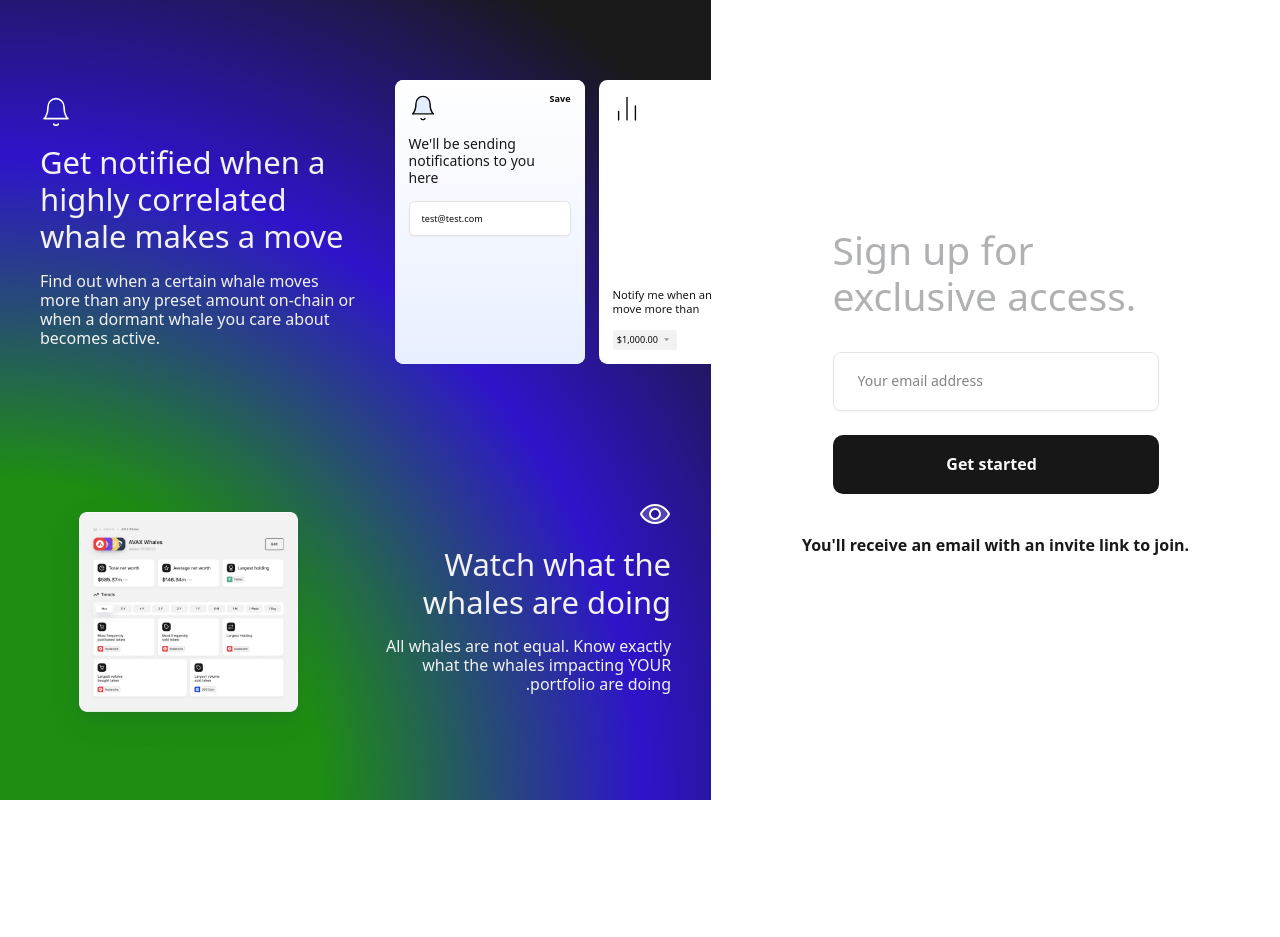
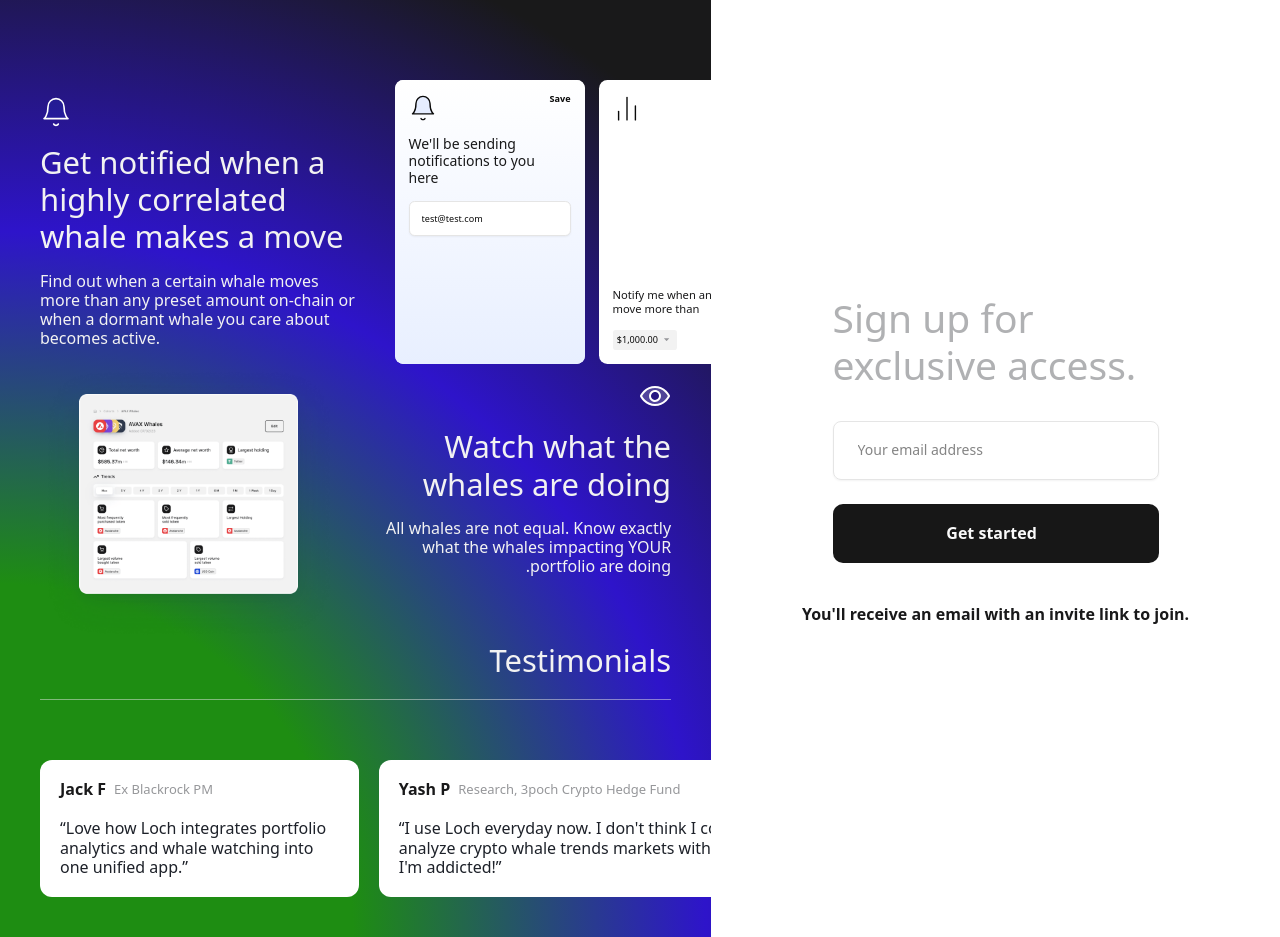
Before and after one commit to SuhelMakkad/sign-up-template, a Next.js app: page / in a window 1280 px wide. Before the commit the page ends 800 px from the top, so only its background shows below. Built offline with nearby package versions, Linux system fonts and the light colour scheme.

Commit message:
Add testimonial cards

```diff
--- a/app/page.tsx
+++ b/app/page.tsx
@@ -2,15 +2,17 @@ import Image from "next/image"
 
 import { previewImage } from "@/components/assets"
 import { Cards } from "@/components/cards"
+import { TestimonialCard } from "@/components/cards/testimonial"
 import { BellIcon } from "@/components/icons/bell"
 import { EyeIcon } from "@/components/icons/eye"
 import { SignUpForm } from "@/components/sign-up-form"
 import { TextSection } from "@/components/text-section"
+import { testimonials } from "@/data/testimonials"
 
 export default function Home() {
   return (
     <main className="h-dvh grid grid-cols-9">
-      <section className="col-span-5 size-full lg:flex hidden gradient-background bg-(--gradient-background-to) ps-10 pt-20 pb-10 justify-between flex-col gap-10">
+      <section className="col-span-5 size-full lg:flex hidden gradient-background bg-(--gradient-background-to) ps-10 pt-20 pb-10 justify-between flex-col">
         <section className="grid grid-cols-2 gap-9.5">
           <TextSection
             Icon={BellIcon}
@@ -35,6 +37,18 @@ export default function Home() {
             description="All whales are not equal. Know exactly what the whales impacting YOUR portfolio are doing."
           />
         </section>
+
+        <section className="flex flex-col">
+          <h3 className="text-[#F2F2F2] font-medium text-[31px] text-end pe-10">
+            Testimonials
+            <hr className="border-secondary/50 mb-15 mt-5" />
+          </h3>
+          <div className="flex gap-5 overflow-x-auto">
+            {testimonials.map((testimonial) => (
+              <TestimonialCard key={testimonial.name} {...testimonial} />
+            ))}
+          </div>
+        </section>
       </section>
 
       <section className="lg:col-span-4 col-span-full m-auto flex flex-col gap-6">
--- /dev/null
+++ b/components/cards/testimonial.tsx
@@ -0,0 +1,33 @@
+type TestimonialCardProps = {
+  name: string
+  title: string
+  description: string
+}
+
+export const TestimonialCard = ({
+  name,
+  title,
+  description,
+}: TestimonialCardProps) => {
+  return (
+    <article
+      className="flex flex-col gap-5 bg-card p-5 rounded-[12px] shrink-0"
+      style={{
+        maxWidth: `${description.length * 3.75}px`,
+      }}
+    >
+      <header className="flex gap-2 items-center">
+        <span className="text-secondary-foreground text-base font-semibold">
+          {name}
+        </span>
+        <span className="text-[13px] font-medium text-[#96979A]">{title}</span>
+      </header>
+
+      <p className="text-[#1D2129] text-base font-medium">
+        {`“`}
+        {description}
+        {`”`}
+      </p>
+    </article>
+  )
+}
--- /dev/null
+++ b/components/icons/logo.tsx
@@ -0,0 +1,17 @@
+export const LogoIcon = (props: React.SVGProps<SVGSVGElement>) => {
+  return (
+    <svg
+      width="60"
+      height="60"
+      viewBox="0 0 60 60"
+      fill="none"
+      xmlns="http://www.w3.org/2000/svg"
+      {...props}
+    >
+      <path
+        d="M60 29.9444L52.7455 22.6898L52.7505 22.6848L30.067 0L22.8432 7.22386L22.8333 7.21393L0 30.0486L9.35245 39.4022L9.35742 39.3973L29.9608 60L39.3142 50.6464L39.3063 50.6385L60 29.9444ZM25.3947 36.7276L36.7409 25.3813L41.2991 29.9395L29.9529 41.2859L25.3947 36.7276ZM23.266 34.5989L18.7109 30.0437L30.0581 18.6973L34.6132 23.2525L23.266 34.5989ZM37.251 48.4363L32.156 43.3412L50.6475 24.8493L55.7426 29.9444L37.251 48.4363ZM30.067 4.25849L48.493 22.6838L43.398 27.779L24.972 9.3536L30.067 4.25849ZM22.8333 11.4724L27.9283 16.5675L16.5821 27.9149L16.5643 27.8971L9.33459 35.1269L4.25743 30.0486L22.8333 11.4724ZM29.9608 55.7425L11.4871 37.2675L16.5821 32.1724L35.0558 50.6464L29.9608 55.7425Z"
+        fill="currentColor"
+      />
+    </svg>
+  )
+}
--- /dev/null
+++ b/data/testimonials.ts
@@ -0,0 +1,20 @@
+export const testimonials = [
+  {
+    name: "Jack F",
+    title: "Ex Blackrock PM",
+    description:
+      "Love how Loch integrates portfolio analytics and whale watching into one unified app.",
+  },
+  {
+    name: "Yash P",
+    title: "Research, 3poch Crypto Hedge Fund",
+    description:
+      "I use Loch everyday now. I don't think I could analyze crypto whale trends markets without it. I'm addicted!",
+  },
+  {
+    name: "Shiv S",
+    title: "Co-Founder Magik Labs",
+    description:
+      "Managing my own portfolio is helpful and well designed. What's really interesting is watching the whales though. No one else has made whale tracking so simple.",
+  },
+]
```
